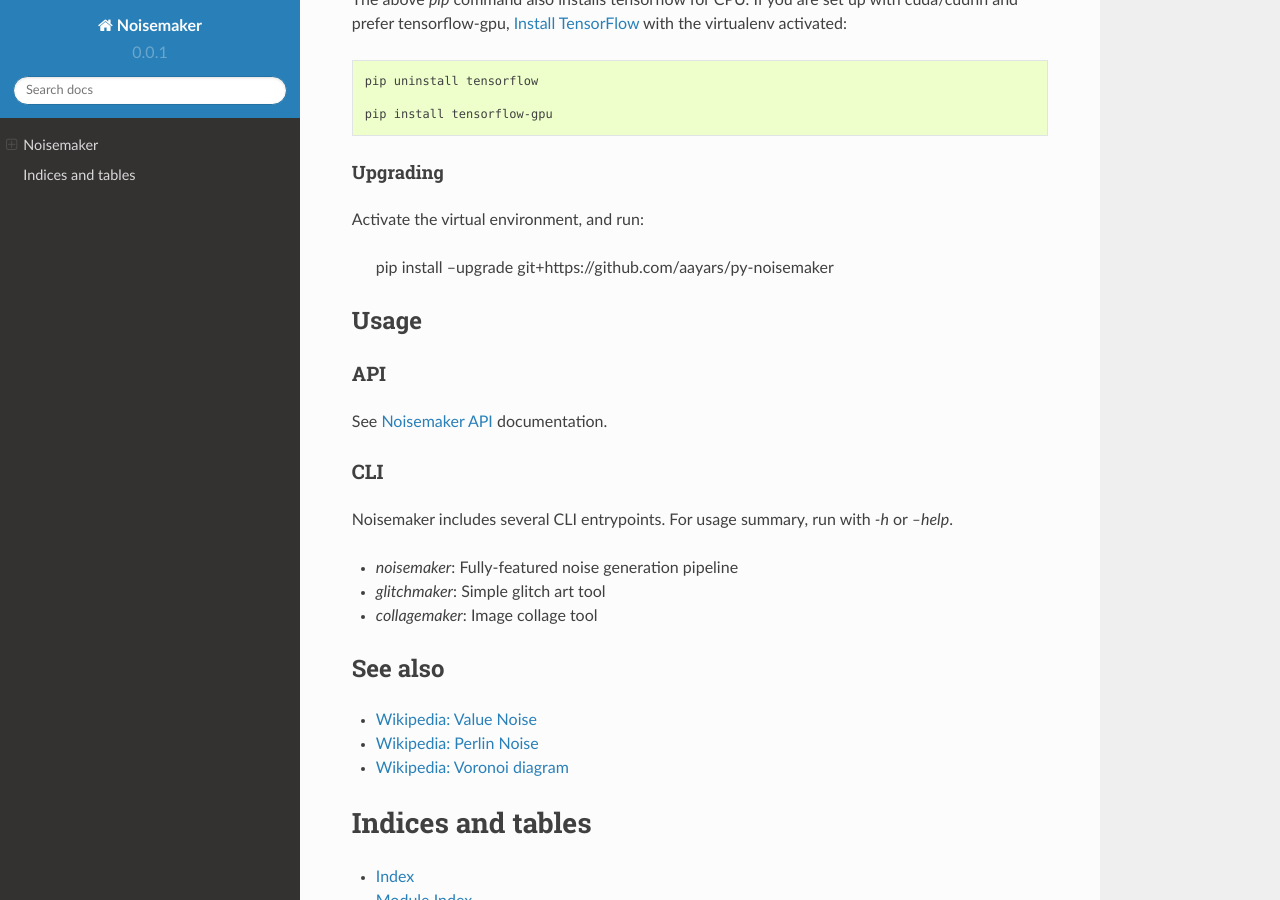
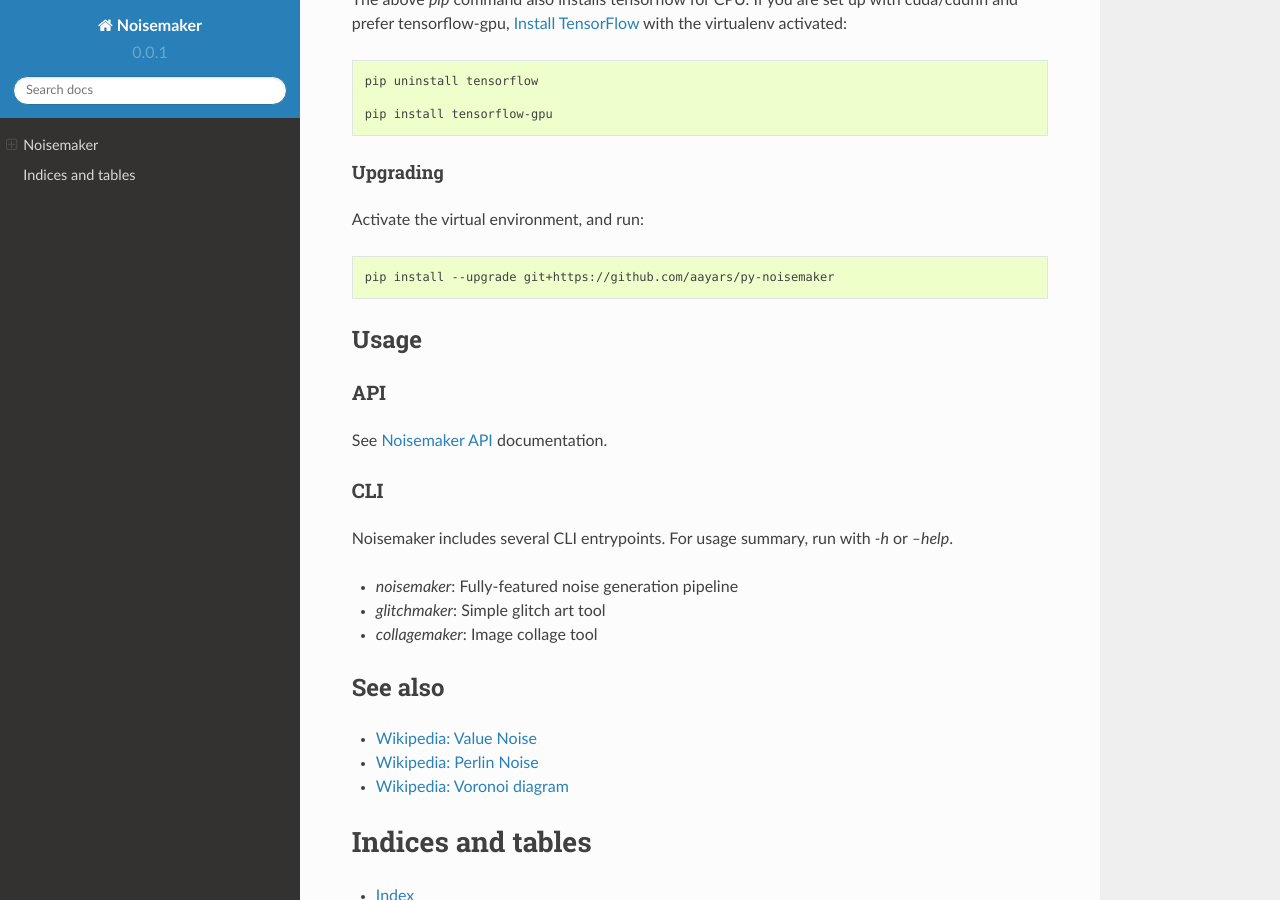
Before and after one commit to aayars/py-noisemaker, a Sphinx documentation site: the page built from docs/index.rst, in a window 1280 px wide and 900 px high, scrolled down 1002 px. Built offline with Sphinx 7.4.7 and the Read the Docs theme 2.0.0, drawn with Linux system fonts in a browser that asks for light colours.

Commit message:
fix RST formatting

```diff
--- a/docs/index.rst
+++ b/docs/index.rst
@@ -10,7 +10,7 @@
    :height: 256
    :alt: Noisemaker example output (CC0)
 
-**Noisemaker** is an adaptation of classic procedural noise generation algorithms, for `Python 3` and `TensorFlow`.
+**Noisemaker** is an adaptation of classic procedural noise generation algorithms, for `Python 3`_ and `TensorFlow`_.
 
 .. image:: https://travis-ci.com/aayars/py-noisemaker.svg?branch=master
    :target: https://travis-ci.com/aayars/py-noisemaker
@@ -56,6 +56,8 @@
 
 Activate the virtual environment, and run:
 
+.. code-block:: bash
+
     pip install --upgrade git+https://github.com/aayars/py-noisemaker
 
 Usage
```
